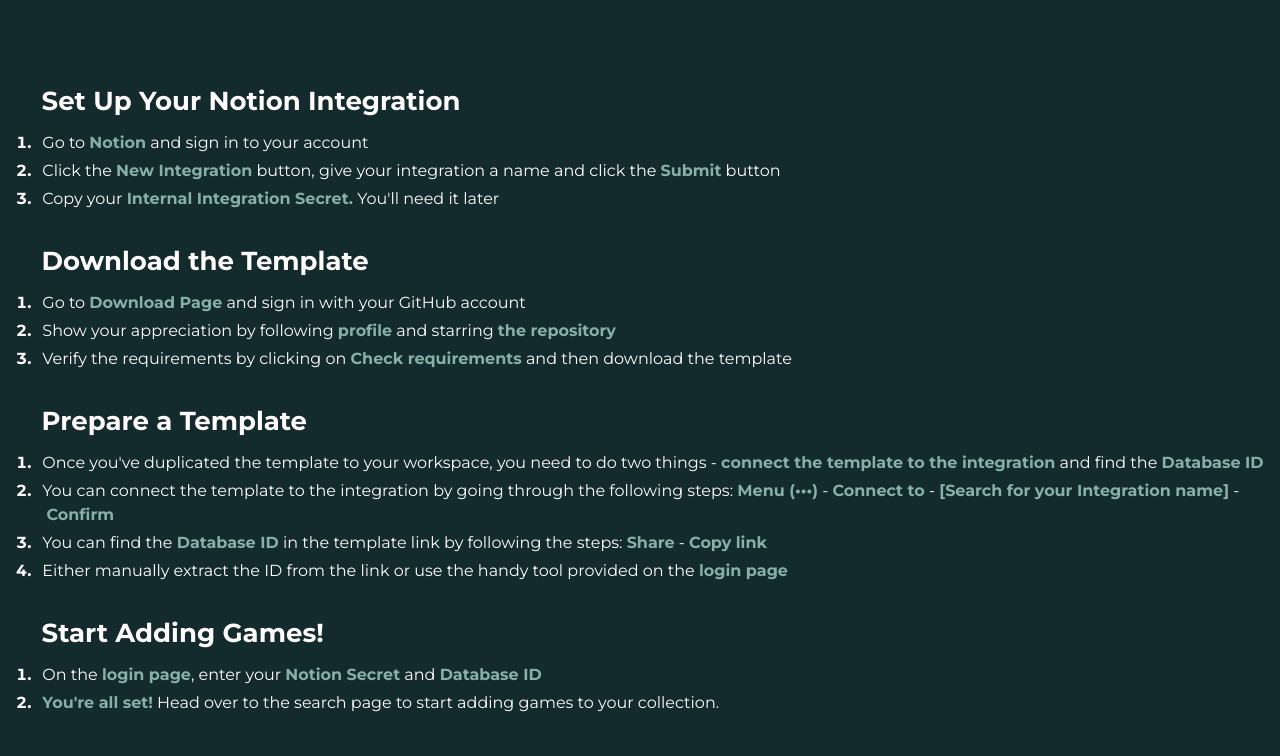
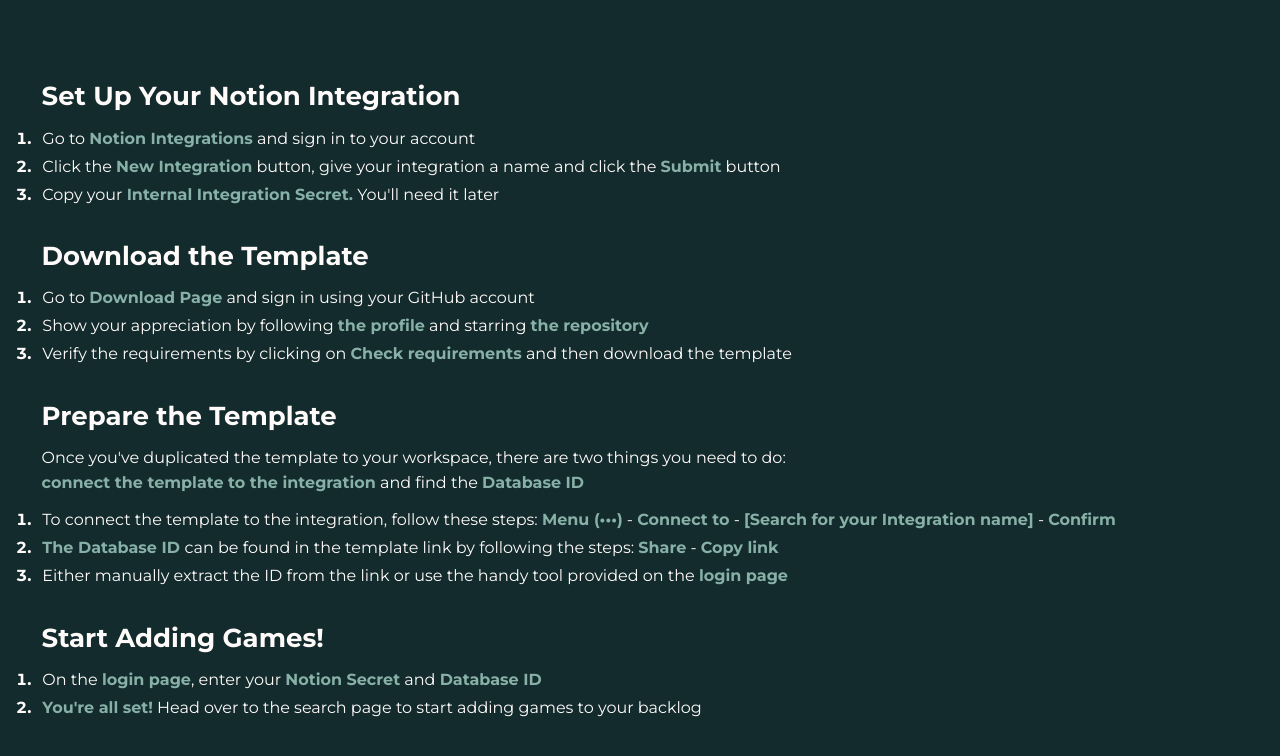
Before and after one commit to Hartaithan/trophy-hunt-template, a Next.js app: page /tutorial in a window 1280 px wide. Shown: the top 756 px of the page. Built offline with nearby package versions, Linux system fonts and the light colour scheme.

Commit message:
edit tutorial content

```diff
--- a/sections/TutorialAppSection/TutorialAppSection.tsx
+++ b/sections/TutorialAppSection/TutorialAppSection.tsx
@@ -30,7 +30,7 @@
             You&apos;re all set!
           </Text>
           &nbsp;Head over to the search page to start adding games to your
-          collection.
+          backlog
         </ListItem>
       </List>
     </div>
--- a/sections/TutorialDownloadSection/TutorialDownloadSection.tsx
+++ b/sections/TutorialDownloadSection/TutorialDownloadSection.tsx
@@ -16,7 +16,7 @@
             target="_blank">
             Download Page
           </Anchor>
-          &nbsp;and sign in with your GitHub account
+          &nbsp;and sign in using your GitHub account
         </ListItem>
         <ListItem className={classes.item}>
           Show your appreciation by following&nbsp;
@@ -25,7 +25,7 @@
             c="accented.4"
             href="https://github.com/Hartaithan"
             target="_blank">
-            profile
+            the profile
           </Anchor>
           &nbsp;and starring&nbsp;
           <Anchor
--- a/sections/TutorialNotionSection/TutorialNotionSection.tsx
+++ b/sections/TutorialNotionSection/TutorialNotionSection.tsx
@@ -14,7 +14,7 @@
             c="accented.4"
             href="https://www.notion.so/my-integrations"
             target="_blank">
-            Notion
+            Notion Integrations
           </Anchor>
           &nbsp;and sign in to your account
         </ListItem>
--- a/sections/TutorialTemplateSection/TutorialTemplateSection.tsx
+++ b/sections/TutorialTemplateSection/TutorialTemplateSection.tsx
@@ -5,11 +5,12 @@
 const TutorialTemplateSection: FC = () => {
   return (
     <div className={classes.container}>
-      <Title className={classes.title}>Prepare a Template</Title>
+      <Title className={classes.title}>Prepare the Template</Title>
       <List className={classes.list} type="ordered">
-        <ListItem className={classes.item}>
-          Once you&apos;ve duplicated the template to your workspace, you need
-          to do two things -&nbsp;
+        <Text className={classes.item} ml="var(--paragraph)" mb="sm">
+          Once you&apos;ve duplicated the template to your workspace, there are
+          two things you need to do:&nbsp;
+          <br />
           <Text fw="bold" c="accented.4" span>
             connect the template to the integration
           </Text>
@@ -17,10 +18,9 @@
           <Text fw="bold" c="accented.4" span>
             Database ID
           </Text>
-        </ListItem>
+        </Text>
         <ListItem className={classes.item}>
-          You can connect the template to the integration by going through the
-          following steps:&nbsp;
+          To connect the template to the integration, follow these steps:&nbsp;
           <Text fw="bold" c="accented.4" span>
             Menu (•••)
           </Text>
@@ -38,11 +38,10 @@
           </Text>
         </ListItem>
         <ListItem className={classes.item}>
-          You can find the&nbsp;
           <Text fw="bold" c="accented.4" span>
-            Database ID
+            The Database ID&nbsp;
           </Text>
-          &nbsp;in the template link by following the steps:&nbsp;
+          can be found in the template link by following the steps:&nbsp;
           <Text fw="bold" c="accented.4" span>
             Share
           </Text>
--- a/styles/Tutorial.module.css
+++ b/styles/Tutorial.module.css
@@ -1,5 +1,6 @@
 .container {
   --list-spacing: 0.2rem;
+  --paragraph: 1.6rem;
   @media (max-width: $mantine-breakpoint-lg) {
     padding: 0 var(--mantine-spacing-sm);
   }
@@ -10,7 +11,7 @@
   line-height: var(--mantine-h2-line-height);
   font-size: var(--mantine-h2-font-size);
   margin-bottom: var(--mantine-spacing-sm);
-  padding-left: 1.6rem;
+  padding-left: var(--paragraph);
   @media (max-width: $mantine-breakpoint-sm) {
     font-weight: var(--mantine-h3-font-weight);
     line-height: var(--mantine-h3-line-height);
```
